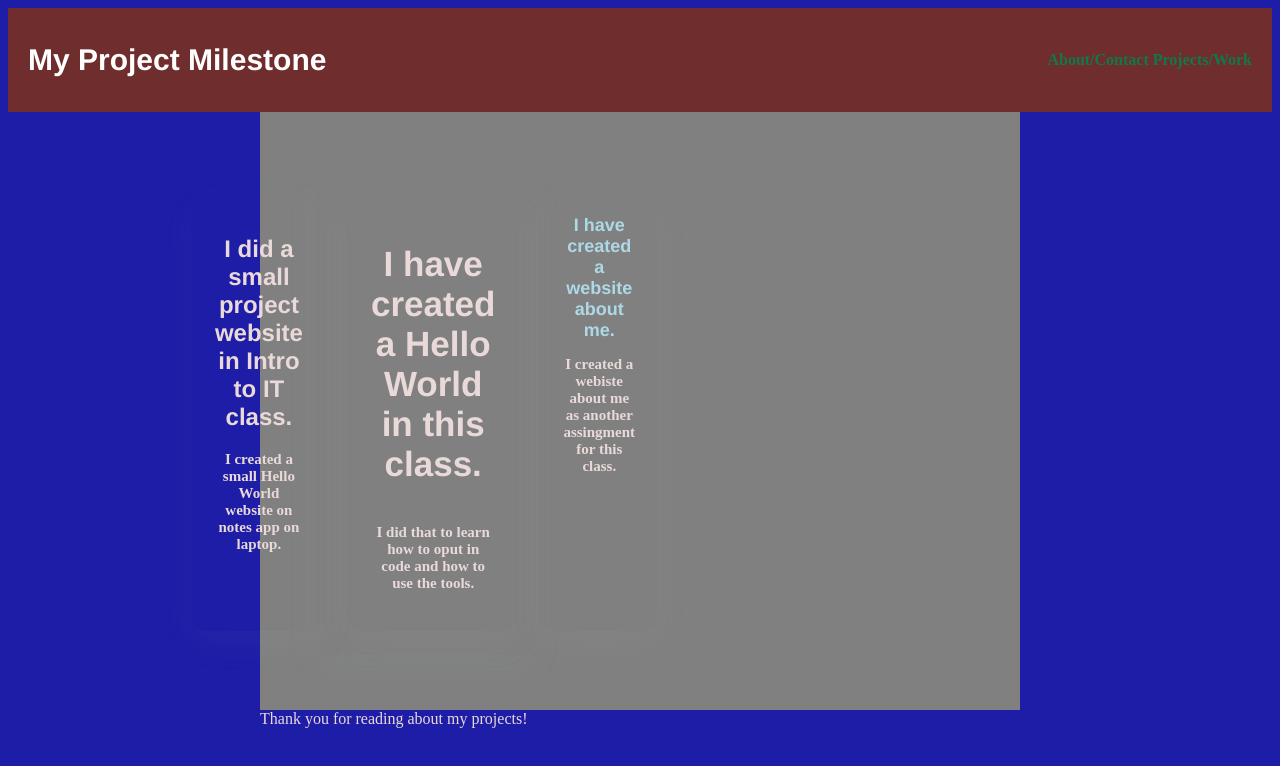
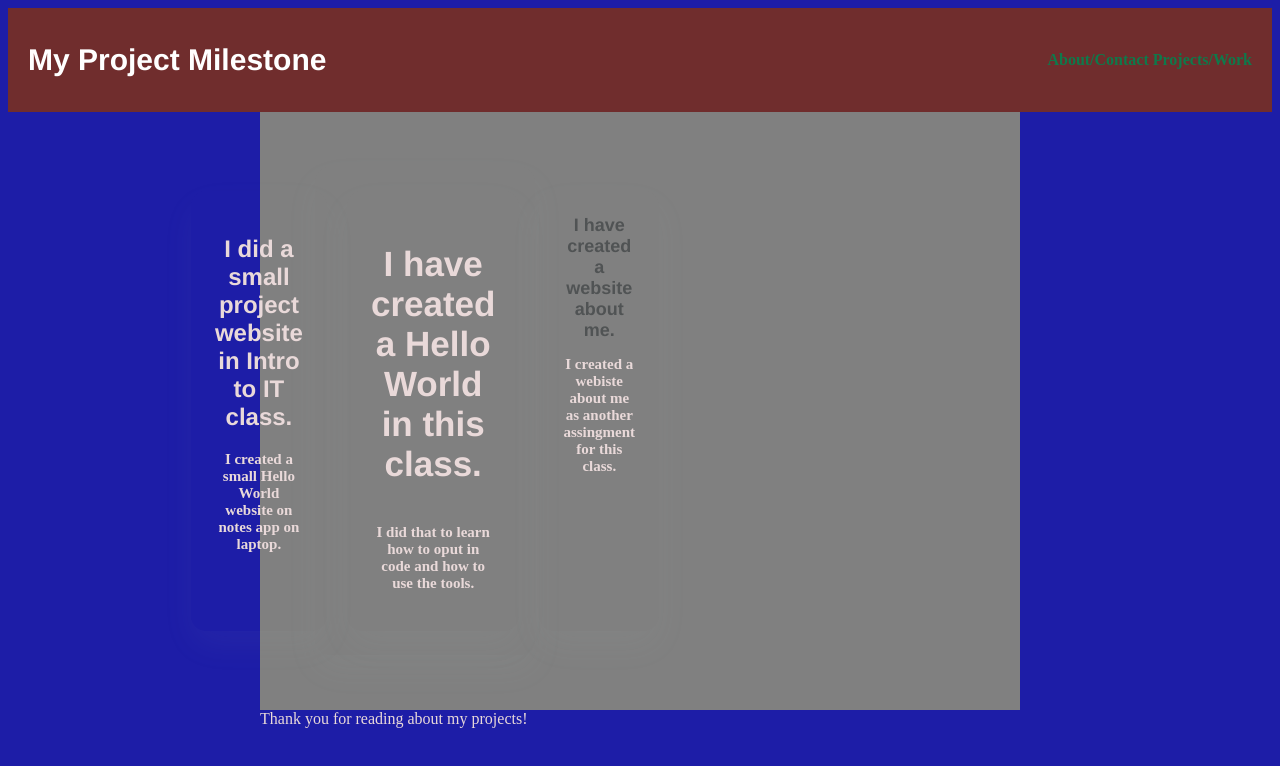
Before and after one commit to cresh1002/my-project-milestone, a plain HTML site: page projects-work.html in a window 1280 px wide. Drawn offline with Linux system fonts and the light colour scheme.

Commit message:
chnaged color

```diff
--- a/style.css
+++ b/style.css
@@ -435,7 +435,7 @@ nav a:hover {
 }
 
 .card h3 {
-  color: lightblue;
+  color: rgb(80, 83, 84);
   font-size: 35px;
   margin-bottom: 40px;
 }
```
